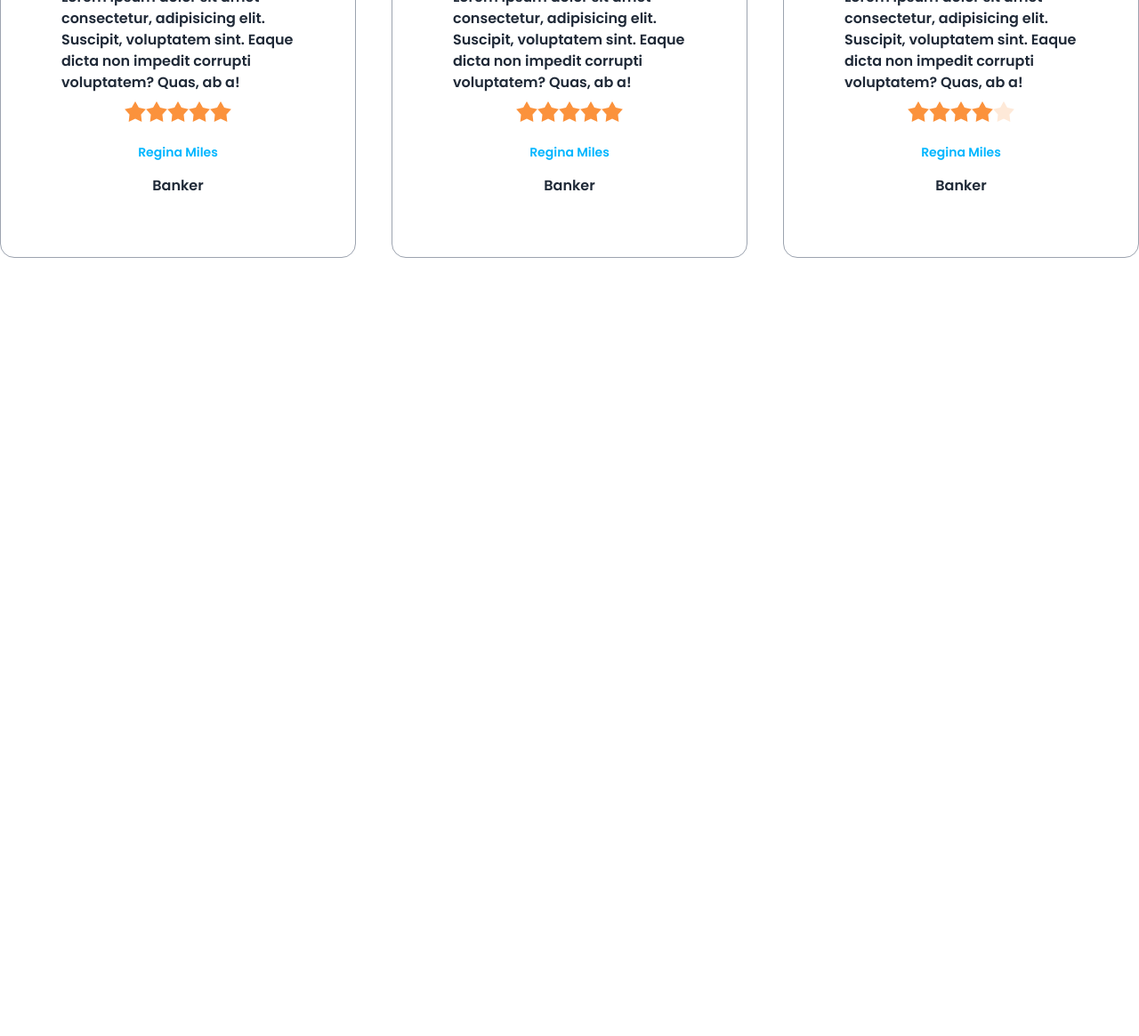
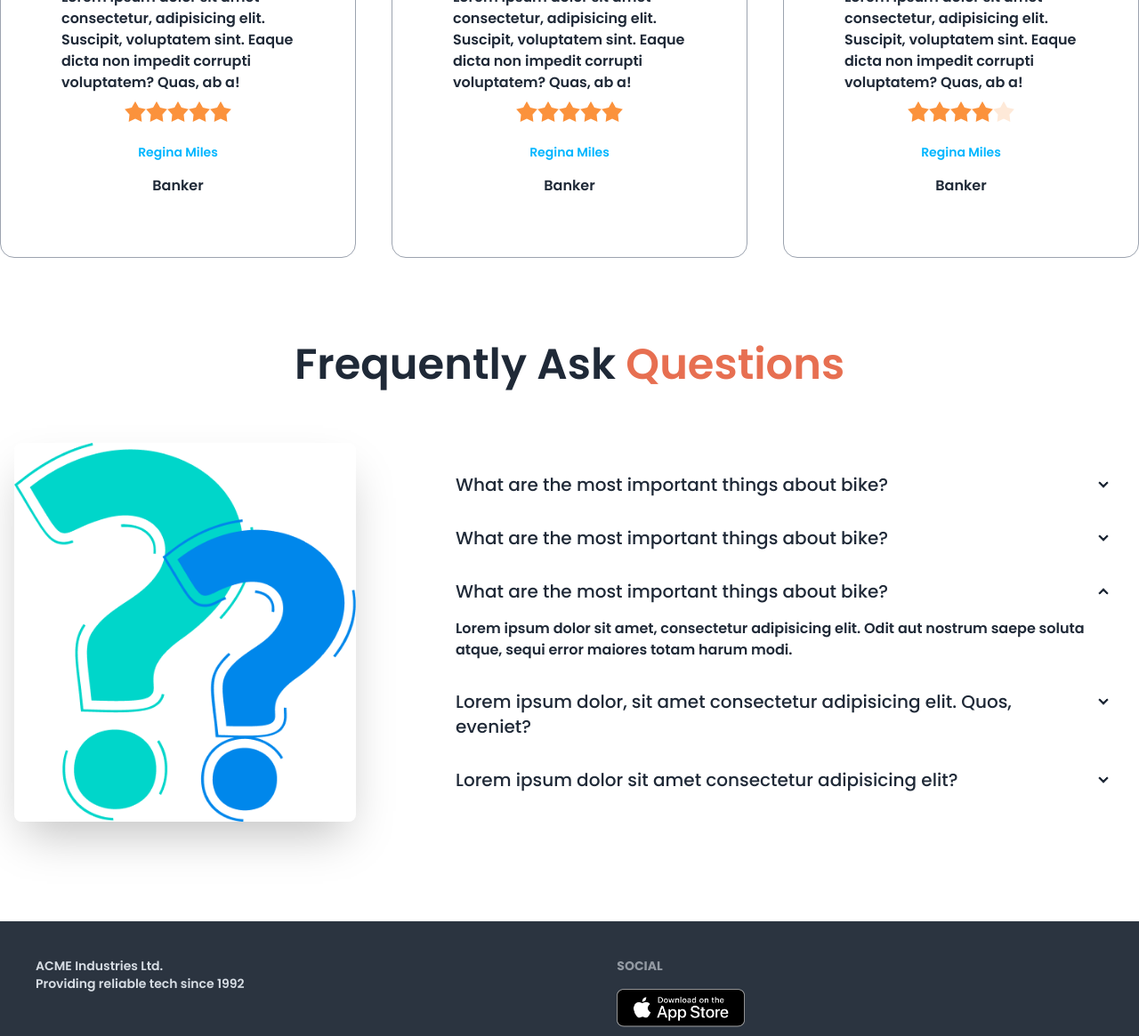
Before and after one commit to HamjaMohtadee04/bikerZone, a plain HTML site: page index.html in a window 1280 px wide. Shown: the part 1722-2887 px from the top of the page at 89% size. Before the commit the page ends 2012 px from the top, so only its background shows below. Drawn offline with nearby package versions, Linux system fonts and the light colour scheme.

Commit message:
faq and footer added

```diff
--- a/index.html
+++ b/index.html
@@ -334,10 +334,13 @@
     </div>
 
   </div>
-</section class="my-24">
+</section>
+
+ <section class="my-24">
+
 <!-- happy clients -->
 
- <h3 class="text-5xl mb-12 font-semibold text-center">
+<h3 class="text-5xl mb-12 font-semibold text-center">
   Happy <span class="text-bike-primary">Clients Says</span>
  </h3>
  <!--  clients -->
@@ -425,13 +428,76 @@
     </div>
   </div>
  </div>
- <section>
+ </section>
+  <!-- FAQ -->
+ <section class="my-24">
+  <h3 class="text-5xl mb-12 font-semibold text-center">
+    Frequently Ask <span class="text-bike-primary">Questions</span>
+   </h3>
+   <!-- faq by daisy hero -->
+   <div class="hero">
+    <div class="hero-content flex-col lg:gap-24 lg:flex-row">
+      <img
+        src="images/others/faq.png" class="w-3/4 lg:max-w-sm rounded-lg shadow-2xl"/>
+      <div>
+        <!-- first Question -->
+        <div class="collapse collapse-arrow ">
+          <input type="radio" name="my-accordion-2" checked="checked" />
+          <div class="collapse-title text-xl font-medium">What are the most important things about bike?</div>
+          <div class="collapse-content">
+            <p>Lorem ipsum dolor sit amet, consectetur adipisicing elit. Odit aut nostrum saepe soluta atque, sequi error maiores totam harum modi.</p>
+          </div>
+        </div>
+        <div class="collapse collapse-arrow ">
+          <input type="radio" name="my-accordion-2" checked="checked" />
+          <div class="collapse-title text-xl font-medium">What are the most important things about bike?</div>
+          <div class="collapse-content">
+            <p>Lorem ipsum dolor sit amet, consectetur adipisicing elit. Odit aut nostrum saepe soluta atque, sequi error maiores totam harum modi.</p>
+          </div>
+        </div>
+        <div class="collapse collapse-arrow ">
+          <input type="radio" name="my-accordion-2" checked="checked" />
+          <div class="collapse-title text-xl font-medium">What are the most important things about bike?</div>
+          <div class="collapse-content">
+            <p>Lorem ipsum dolor sit amet, consectetur adipisicing elit. Odit aut nostrum saepe soluta atque, sequi error maiores totam harum modi.</p>
+          </div>
+        </div>
+        <div class="collapse collapse-arrow ">
+          <input type="radio" name="my-accordion-2" />
+          <div class="collapse-title text-xl font-medium">Lorem ipsum dolor, sit amet consectetur adipisicing elit. Quos, eveniet?</div>
+          <div class="collapse-content">
+            <p>Lorem ipsum dolor sit, amet consectetur adipisicing elit. Velit accusamus ipsam repudiandae officia eveniet, beatae, reprehenderit consectetur explicabo soluta sapiente perferendis iure necessitatibus deserunt possimus, et libero assumenda. Laboriosam quaerat nisi modi voluptatibus ut blanditiis qui porro esse nam veritatis?</p>
+          </div>
+        </div>
+        <div class="collapse collapse-arrow ">
+          <input type="radio" name="my-accordion-2" />
+          <div class="collapse-title text-xl font-medium">Lorem ipsum dolor sit amet consectetur adipisicing elit?</div>
+          <div class="collapse-content">
+            <p>Lorem ipsum dolor, sit amet consectetur adipisicing elit. Vel eius doloremque itaque. Reiciendis sunt doloribus possimus architecto, quis voluptates totam blanditiis animi eveniet odio nam sit nihil molestias voluptas mollitia. Recusandae ipsam nemo esse vero.</p>
+          </div>
+        </div>
+      </div>
+    </div>
+  </div>
 
  </section>
 </main>
 
-<footer>
-
+<footer class="footer bg-neutral text-neutral-content p-10">
+ <aside>
+    <p>
+      ACME Industries Ltd.
+      <br />
+      Providing reliable tech since 1992
+    </p>
+  </aside>
+  <nav>
+    <h6 class="footer-title">Social</h6>
+    <div class="grid grid-cols-1 gap-4">
+      <a><img class="w-36" src="images/others/ios.png" alt=""></a>
+      <a><img class="w-36" src="images/others/android.png" alt=""></a>
+    </div>
+  </nav>
 </footer>
 
 </body>
```
